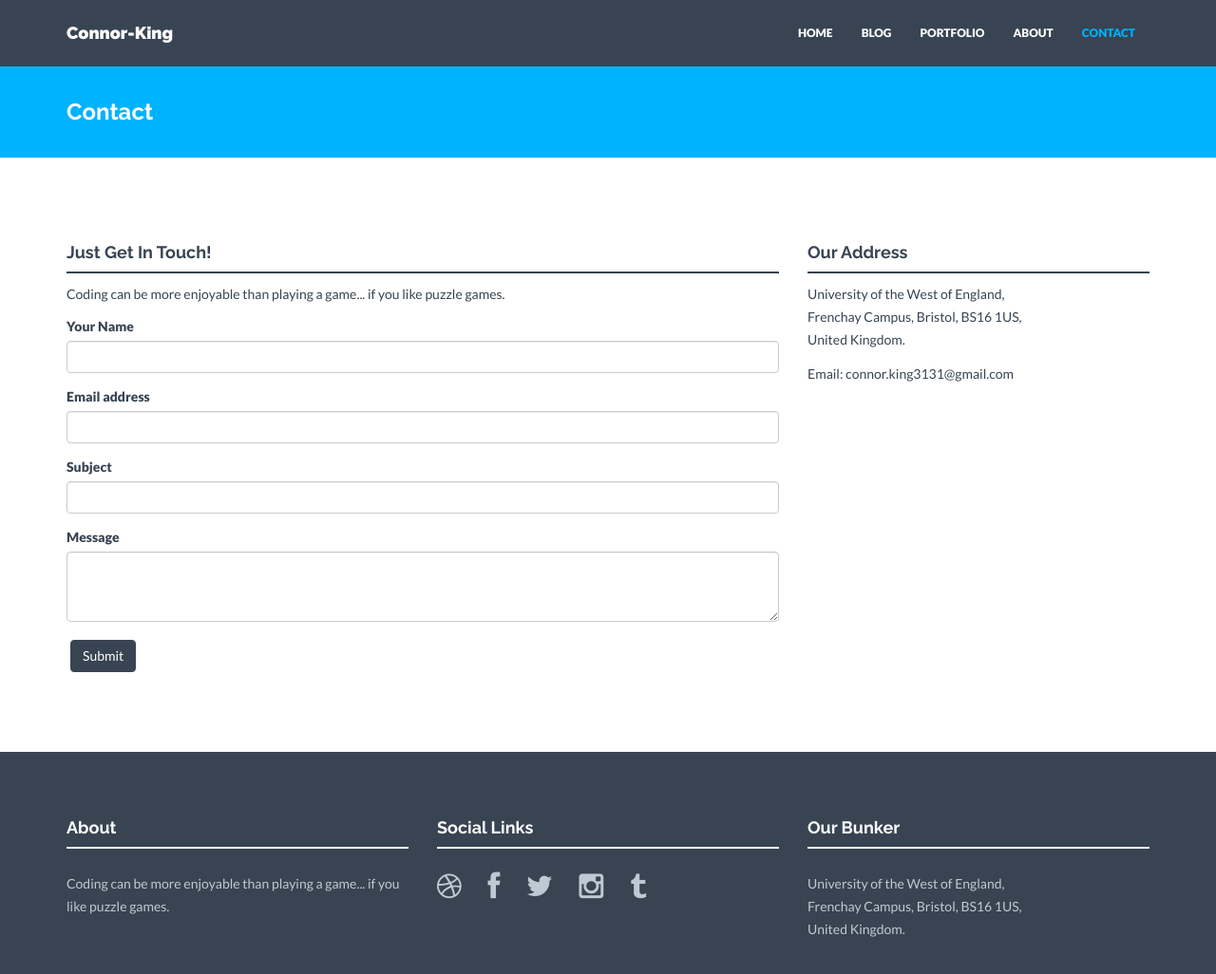
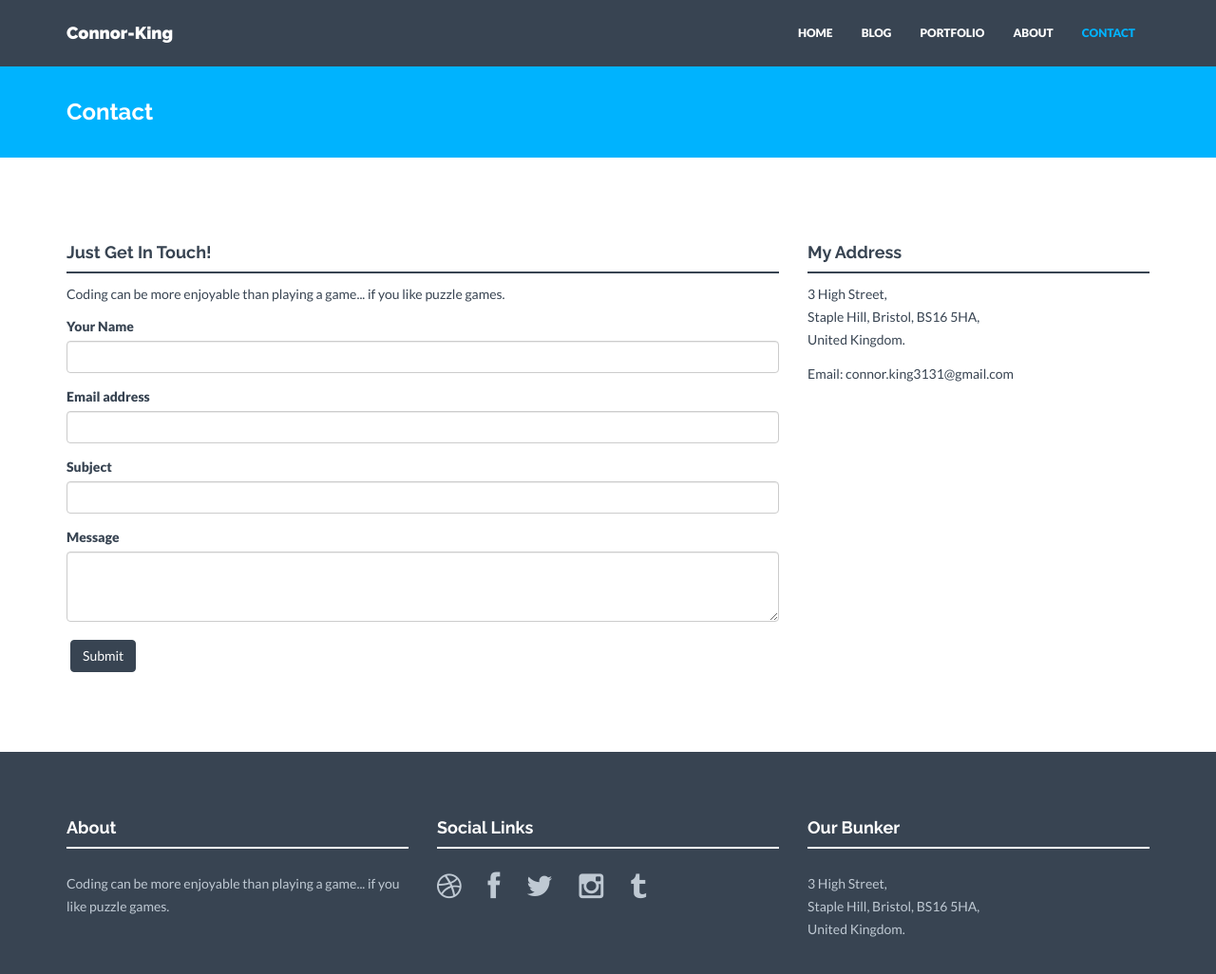
Before and after one commit to Connor-King/Connor-King.github.io, a Jekyll site: the page built from contact.html, in a window 1280 px wide and 1063 px high. Shown: the top 1026 px of the window at 95% size. Built offline with Jekyll 4.4.1, drawn with Linux system fonts in a browser that asks for light colours; nearby versions of some CDN libraries.

Commit message:
more updates

```diff
--- a/_config.yml
+++ b/_config.yml
@@ -52,8 +52,8 @@ social:
 # Postal address (add as many lines as necessary). Shown in footer and on Contact page.
 address:
   - lines:
-    - University of the West of England,
-    - Frenchay Campus, Bristol, BS16 1US,
+    - 3 High Street,
+    - Staple Hill, Bristol, BS16 5HA,
     - United Kingdom.
 email: connor.king3131@gmail.com
 
@@ -65,7 +65,7 @@ email: connor.king3131@gmail.com
 members:
   - name: Connor King
     position: Student
-    text: Truly passionate gamer and games developer. I'm self motivated and enjoy making games.
+    text: Truly passionate gamer and games developer. I am self motivated and enjoy making games.
     img: profile_1.jpg
     social:
       - title: envelope #use for email address
--- a/contact.html
+++ b/contact.html
@@ -31,7 +31,7 @@ permalink: /contact/
         </div><! --/col-lg-8 -->
 
         <div class="col-lg-4">
-            <h4>Our Address</h4>
+            <h4>My Address</h4>
             <div class="hline"></div>
                 <p>
                     {% for line in site.address.first.lines %}
--- a/portfolio.html
+++ b/portfolio.html
@@ -7,7 +7,7 @@ permalink: /portfolio/
 <div class="container mtb">
     <div class="row">
         <div class="col-lg-8 col-lg-offset-2 centered">
-            <h2>Some of the awesome projects I've worked on.</h2>
+            <h2>Some of the projects I have created or worked on.</h2>
             <br>
             <div class="hline"></div>
         </div>
```
